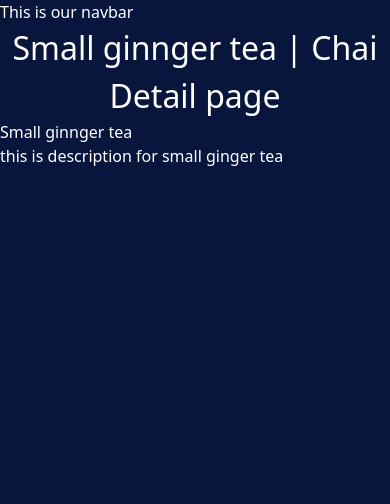
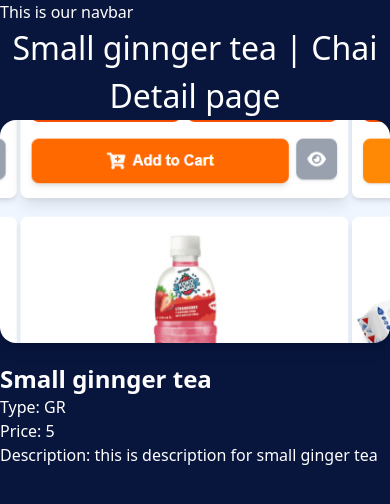
Before and after one commit to MUHAMMADSabbirHossain/chai-aur-django, a Django app: page /chai/1/ in a window 390 px wide. Shown: the top 504 px of the page. Run offline with Django 5.2, Linux system fonts and the light colour scheme; data comes from the database, SQL or seed files in the repository; both versions use the stored data as it was after the commit; some libraries are stand-ins or nearby versions.

Commit message:
Add price field to ChaiVarity model and update templates to display price

```diff
--- a/Start a Django project and file structure/chai-django/chaiaurDjango/chai/models.py
+++ b/Start a Django project and file structure/chai-django/chaiaurDjango/chai/models.py
@@ -15,6 +15,7 @@
     date_added = models.DateTimeField(default = timezone.now)
     type = models.CharField(max_length = 2, choices = CHAI_TYPES_CHOICES)
     description = models.TextField(default = '')
+    price = models.TextField(default = 0)
 
     def __str__(self):
         return self.name
--- a/Start a Django project and file structure/chai-django/chaiaurDjango/chai/templates/chai/all_chai.html
+++ b/Start a Django project and file structure/chai-django/chaiaurDjango/chai/templates/chai/all_chai.html
@@ -13,6 +13,8 @@
         <img class= "rounded shadow-lg" src="{{chai.image.url}}" alt="">
         <h3 class = "text-2xl font-bold">{{chai.name}}</h3>
 
+        <p class = "text-lg font-semibold">Price: ${{chai.price}}</p>
+
         <a href="{% url 'chai_detail' chai.id %}">
             <button
             type = "button"
--- a/Start a Django project and file structure/chai-django/chaiaurDjango/chai/templates/chai/chai_detail.html
+++ b/Start a Django project and file structure/chai-django/chaiaurDjango/chai/templates/chai/chai_detail.html
@@ -7,6 +7,13 @@
 {% block content %}
 <h1>{{ chai.name }} | Chai Detail page</h1>
 
-<h3>{{chai.name}}</h3>
-<p>{{chai.description}}</p>
+<div class = "sm:p-10">
+    <img src="{{chai.image.url}}" alt="" class = "w-full rounded-2xl shadow-lg mb-5">
+
+    <h3 class = "text-2xl font-bold">{{chai.name}}</h3>
+
+    <p>Type: {{chai.type}}</p>
+    <p>Price: {{chai.price}}</p>
+    <p>Description: {{chai.description}}</p>
+</div>
 {% endblock %}
--- a/Start a Django project and file structure/chai-django/chaiaurDjango/theme/static/css/dist/styles.css
+++ b/Start a Django project and file structure/chai-django/chaiaurDjango/theme/static/css/dist/styles.css
@@ -11,15 +11,14 @@
     --color-orange-500: oklch(70.5% 0.213 47.604);
     --color-orange-600: oklch(64.6% 0.222 41.116);
     --color-orange-700: oklch(55.3% 0.195 38.402);
-    --color-blue-700: oklch(48.8% 0.243 264.376);
     --color-blue-800: oklch(42.4% 0.199 265.638);
     --color-gray-50: oklch(98.5% 0.002 247.839);
-    --color-gray-200: oklch(92.8% 0.006 264.531);
-    --color-gray-500: oklch(55.1% 0.027 264.364);
     --color-black: #000;
     --spacing: 0.25rem;
     --text-sm: 0.875rem;
     --text-sm--line-height: calc(1.25 / 0.875);
+    --text-lg: 1.125rem;
+    --text-lg--line-height: calc(1.75 / 1.125);
     --text-2xl: 1.5rem;
     --text-2xl--line-height: calc(2 / 1.5);
     --text-3xl: 1.875rem;
@@ -27,6 +26,7 @@
     --text-5xl: 3rem;
     --text-5xl--line-height: 1;
     --font-weight-medium: 500;
+    --font-weight-semibold: 600;
     --font-weight-bold: 700;
     --tracking-normal: 0em;
     --leading-normal: 1.5;
@@ -221,6 +221,9 @@
   .mx-auto {
     margin-inline: auto;
   }
+  .mb-5 {
+    margin-bottom: calc(var(--spacing) * 5);
+  }
   .block {
     display: block;
   }
@@ -237,6 +240,12 @@
     height: 100vh;
   }
   .w-\[100\%\] {
+    width: 100%;
+  }
+  .w-\[500px\] {
+    width: 500px;
+  }
+  .w-full {
     width: 100%;
   }
   .grid-cols-3 {
@@ -267,20 +276,11 @@
   .border-transparent {
     border-color: transparent;
   }
-  .bg-blue-700 {
-    background-color: var(--color-blue-700);
-  }
   .bg-blue-800 {
     background-color: var(--color-blue-800);
   }
   .bg-gray-50 {
     background-color: var(--color-gray-50);
-  }
-  .bg-gray-200 {
-    background-color: var(--color-gray-200);
-  }
-  .bg-gray-500 {
-    background-color: var(--color-gray-500);
   }
   .bg-orange-500 {
     background-color: var(--color-orange-500);
@@ -290,6 +290,9 @@
   }
   .p-5 {
     padding: calc(var(--spacing) * 5);
+  }
+  .p-10 {
+    padding: calc(var(--spacing) * 10);
   }
   .px-4 {
     padding-inline: calc(var(--spacing) * 4);
@@ -312,6 +315,10 @@
     font-size: var(--text-5xl);
     line-height: var(--tw-leading, var(--text-5xl--line-height));
   }
+  .text-lg {
+    font-size: var(--text-lg);
+    line-height: var(--tw-leading, var(--text-lg--line-height));
+  }
   .text-sm {
     font-size: var(--text-sm);
     line-height: var(--tw-leading, var(--text-sm--line-height));
@@ -328,16 +335,16 @@
     --tw-font-weight: var(--font-weight-medium);
     font-weight: var(--font-weight-medium);
   }
+  .font-semibold {
+    --tw-font-weight: var(--font-weight-semibold);
+    font-weight: var(--font-weight-semibold);
+  }
   .tracking-normal {
     --tw-tracking: var(--tracking-normal);
     letter-spacing: var(--tracking-normal);
   }
   .text-black {
     color: var(--color-black);
-  }
-  .shadow {
-    --tw-shadow: 0 1px 3px 0 var(--tw-shadow-color, rgb(0 0 0 / 0.1)), 0 1px 2px -1px var(--tw-shadow-color, rgb(0 0 0 / 0.1));
-    box-shadow: var(--tw-inset-shadow), var(--tw-inset-ring-shadow), var(--tw-ring-offset-shadow), var(--tw-ring-shadow), var(--tw-shadow);
   }
   .shadow-lg {
     --tw-shadow: 0 10px 15px -3px var(--tw-shadow-color, rgb(0 0 0 / 0.1)), 0 4px 6px -4px var(--tw-shadow-color, rgb(0 0 0 / 0.1));
@@ -362,6 +369,11 @@
   .focus\:outline-none:focus {
     --tw-outline-style: none;
     outline-style: none;
+  }
+  @media (width >= 40rem) {
+    .sm\:p-10 {
+      padding: calc(var(--spacing) * 10);
+    }
   }
 }
 @property --tw-border-style {
```
Also changed, not shown: Start a Django project and file structure/chai-django/chaiaurDjango/chai/migrations/0003_chaivarity_price.py (added), Start a Django project and file structure/chai-django/chaiaurDjango/db.sqlite3.
